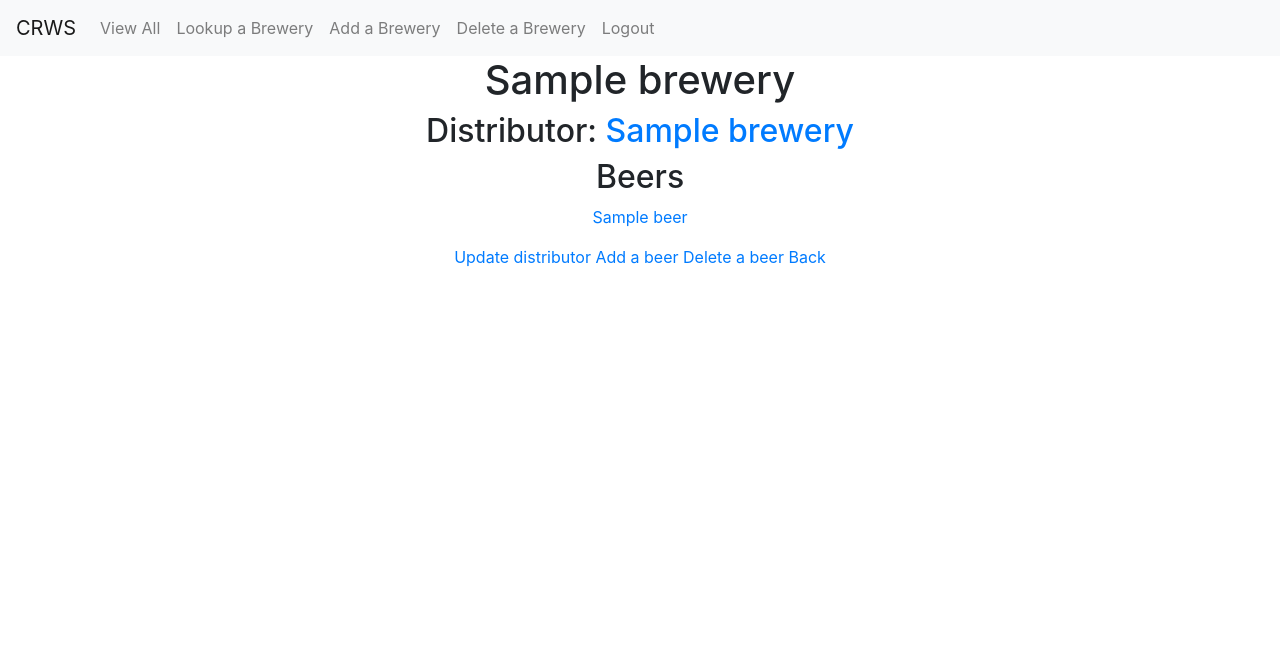
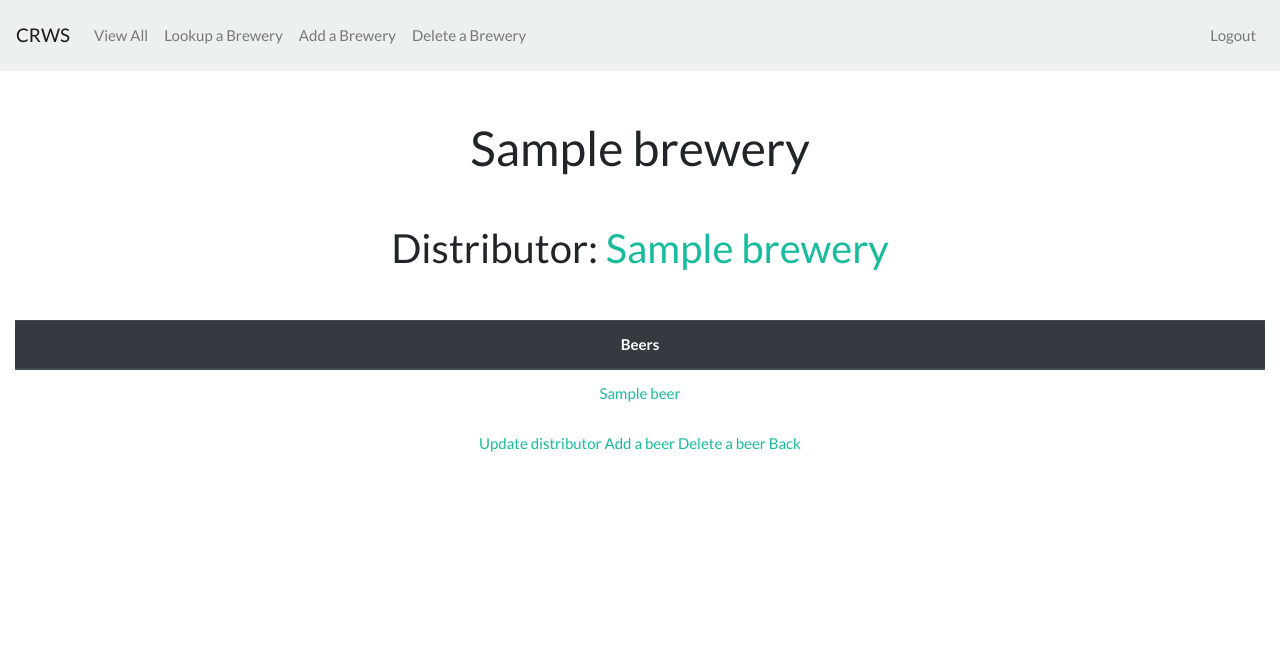
Before and after one commit to ptrkbrn/dollar-slice, a Flask app: page /breweries/1 in a window 1280 px wide. Shown: the top 656 px of the page. Run offline with Flask 2, Linux system fonts and the light colour scheme; the visitor is signed in with stand-in values (Sample User, id 1); a database or web service that is not in the repository returns one stand-in record (values such as "Sample title"); some libraries are stand-ins or nearby versions.

Commit message:
implement basic table interactivity, make various styling improvements

```diff
--- a/static/styles.css
+++ b/static/styles.css
@@ -1,6 +1,6 @@
 body {
 	text-align: center;
-	align-items: center
+	align-items: center;
 }
 footer {
 	color: grey;
@@ -32,7 +32,9 @@ main .form-control {
 
 main #login-bg {
 	background-image: url(https://source.unsplash.com/nhX8QhXMBkM);
-	height: 100vh;
+	background-position: center;
+	background-repeat: no-repeat;
+	background-size: cover;
 }
 
 /*main .splash {
--- a/templates/beer.html
+++ b/templates/beer.html
@@ -1,9 +1,9 @@
 {% extends 'layout.html' %}
 
-	{% block title %}{ brewery }} - {{ beername[1] }}{% endblock %}
+	{% block title %}{{ brewery }} - {{ beername[1] }}{% endblock %}
 
 	{% block main %}
-	<h1>{{ brewery }}</h1>
-	<h2>{{ beername[1] }}</h2>
+	<h1 class="mt-5 mb-5">{{ brewery }}</h1>
+	<h2 class="mt-5 mb-5">{{ beername[1] }}</h2>
 	<a href="/breweries/{{ brewery }}">Back</a>
 	{% endblock %}
--- a/templates/brewery.html
+++ b/templates/brewery.html
@@ -3,14 +3,26 @@
 	{% block title %}{{ brewery }}{% endblock %}
 
 	{% block main %}
-	<h1>{{ brewery }}</h1>
-	<h2>Distributor: <a href="/distributors/{{ distributor }}">{{ distributor }}</a></h2>
-	<h2>Beers</h2>
-	<ul class="list-unstyled">
-	{% for beer in beers %}
-		<li><a href="{{ brewery }}/beers/{{ beer[0] }}">{{ beer[0] }}</a></li>
-	{% endfor %}
-	</ul>
+	<h1 class="mt-5 mb-5">{{ brewery }}</h1>
+	<h2 class="mt-5 mb-5">Distributor: <a href="/distributors/{{ distributor }}">{{ distributor }}</a></h2>
+	<table class="table table-hover">
+		<thead class="thead-dark">
+			<tr>
+				<th></th>
+				<th>Beers</th>
+				<th></th>
+			</tr>
+		</thead>
+		<tbody>
+			{% for beer in beers %}
+			<tr>
+				<td></td>
+				<td><a href="{{ brewery }}/beers/{{ beer[0] }}">{{ beer[0] }}</a></td>
+				<td></td>
+			</tr>
+			{% endfor %}
+		</tbody>
+	</table>
 	<a href="/update/?brewery={{ brewery }}">Update distributor</a>
 	<a href="/add_beer/?brewery={{ brewery }}">Add a beer</a>
 	<a href="/delete_beer/?brewery={{ brewery }}">Delete a beer</a>
--- a/templates/distributor.html
+++ b/templates/distributor.html
@@ -7,7 +7,7 @@
 
 <table class="table">
 	<thead>
-		<td><strong>Beers</strong></td>
+		<td><strong>Breweries</strong></td>
 	</thead>
 	<tbody>
 		{% for brewery in breweries %}
--- a/templates/layout.html
+++ b/templates/layout.html
@@ -3,7 +3,7 @@
 <head>
 	<title>{% block title %}{% endblock %}</title>
 	<meta name="viewport" content="width=device-width, initial-scale=1">
-	<link rel="stylesheet" href="https://stackpath.bootstrapcdn.com/bootstrap/4.3.1/css/bootstrap.min.css" integrity="sha384-ggOyR0iXCbMQv3Xipma34MD+dH/1fQ784/j6cY/iJTQUOhcWr7x9JvoRxT2MZw1T" crossorigin="anonymous">
+	<link rel="stylesheet" href="https://stackpath.bootstrapcdn.com/bootswatch/4.3.1/flatly/bootstrap.min.css">
 	<link rel="stylesheet" href="{{ url_for('static', filename='styles.css') }}">
 
 	<!-- Favicon -->
@@ -31,6 +31,8 @@
 	      		<li class="nav-item">
 	        		<a class="nav-link" href="/delete_brewery">Delete a Brewery</a>
 	      		</li>
+	      	</ul>
+	      	<ul class="navbar-nav ml-auto">
 	      		<li class="nav-item">
 	      			<a class="nav-link" href="/logout">Logout</a>
 	    	</ul>
@@ -47,7 +49,7 @@
 	<script src="https://cdnjs.cloudflare.com/ajax/libs/popper.js/1.14.7/umd/popper.min.js" integrity="sha384-UO2eT0CpHqdSJQ6hJty5KVphtPhzWj9WO1clHTMGa3JDZwrnQq4sF86dIHNDz0W1" crossorigin="anonymous"></script>
 	<script src="https://stackpath.bootstrapcdn.com/bootstrap/4.3.1/js/bootstrap.min.js" integrity="sha384-JjSmVgyd0p3pXB1rRibZUAYoIIy6OrQ6VrjIEaFf/nJGzIxFDsf4x0xIM+B07jRM" crossorigin="anonymous"></script>
 	<script>
-	// Example starter JavaScript for disabling form submissions if there are invalid fields
+	// Login validation script
 	(function() {
 	  'use strict';
 	  window.addEventListener('load', function() {
@@ -65,6 +67,15 @@
 	    });
 	  }, false);
 	})();
+
+	rows = document.querySelectorAll(".table tbody tr")
+
+	// Table row selection script
+	$(rows).on("click", function(){
+		// $( rows ).removeClass("table-active")
+		$( this ).toggleClass("table-active")
+	})
+
 	</script>
 </body>
 </html>
--- a/templates/viewall.html
+++ b/templates/viewall.html
@@ -5,8 +5,8 @@
 
 	{% block main %}
 	<h1 class="mt-5 mb-5">List View</h1>
-	<table class="table">
-		<thead>
+	<table class="table table-hover">
+		<thead class="thead-dark">
 			<tr>
 				<th>Brewery</th>
 				<th>Distributor</th>
```
Also changed, not shown: 2 other files.
